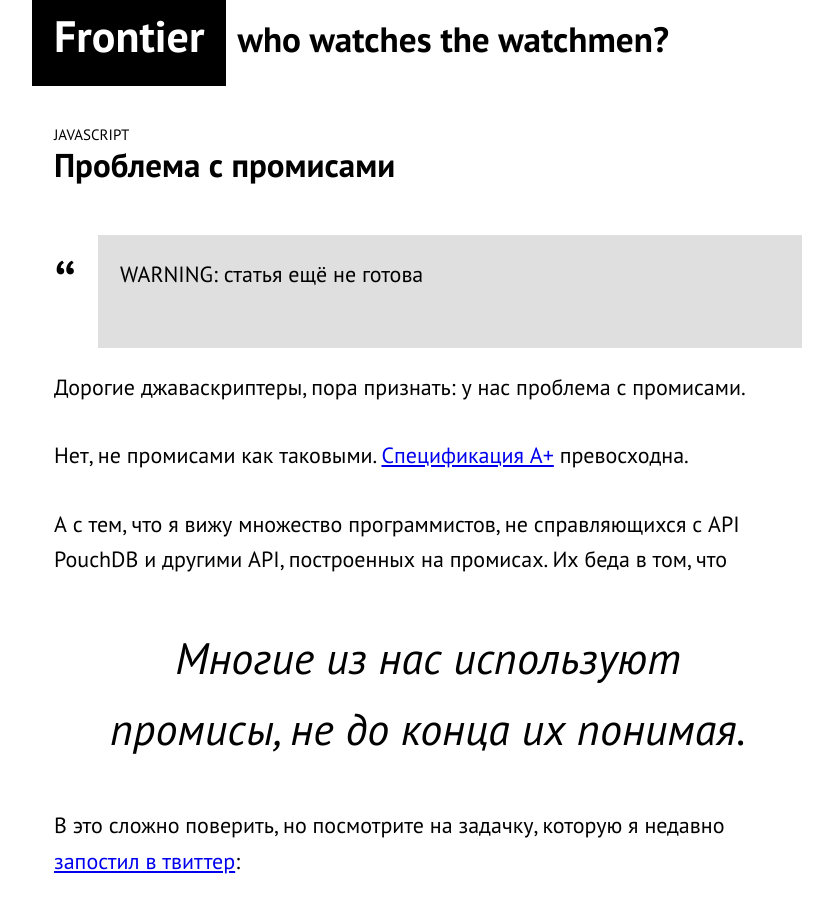
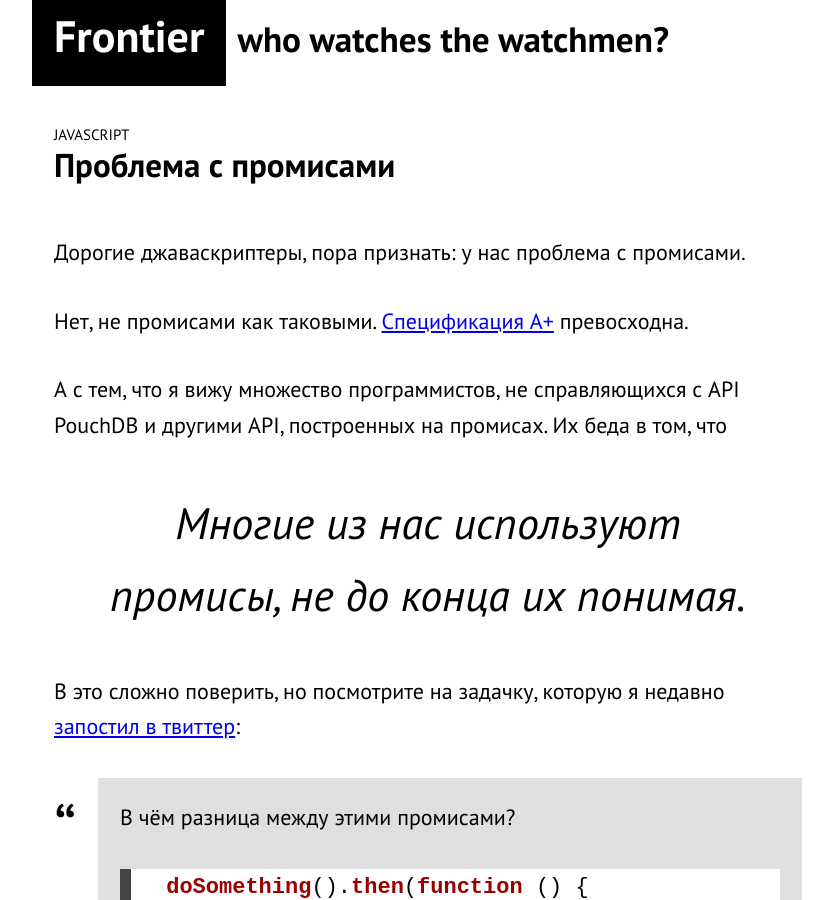
Before and after one commit to smirina/frontiermag.github.io, a Jekyll site: the page built from _posts/2015-05-20-problem-with-promises.md, in a window 1280 px wide and 900 px high. Shown: the whole window, without its empty margins (201-1034 px from the left). Built offline with Jekyll 4.4.1, drawn with Linux system fonts in a browser that asks for light colours; nearby versions of some CDN libraries; comment, search, counter and statistics services are not loaded.

Commit message:
Убрал предупреждение

```diff
--- a/_posts/2015-05-20-problem-with-promises.md
+++ b/_posts/2015-05-20-problem-with-promises.md
@@ -8,8 +8,6 @@ published: true
 featured: true
 author: Нолан Лоусон
 ---
-> WARNING: статья ещё не готова
-
 Дорогие джаваскриптеры, пора признать: у нас проблема с промисами.
 
 Нет, не промисами как таковыми. [Спецификация A+](https://promisesaplus.com/) превосходна.
```
